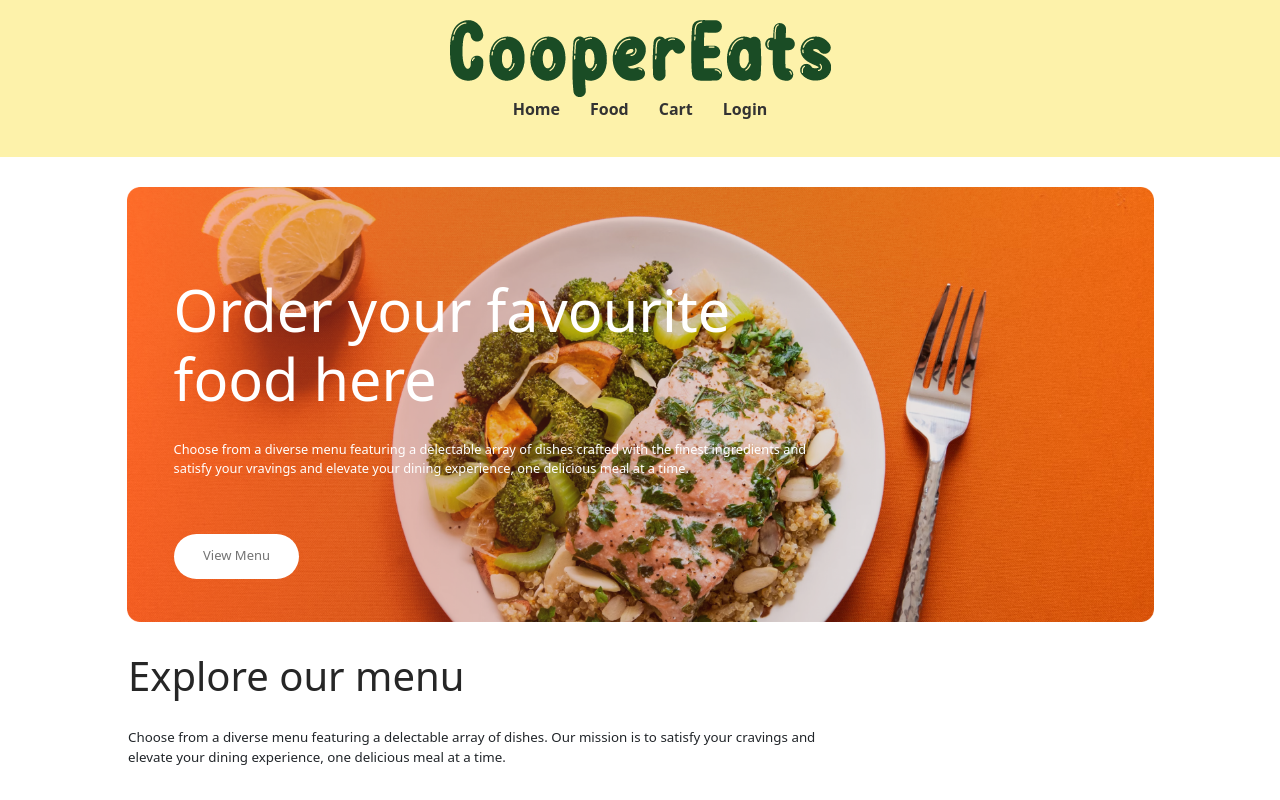
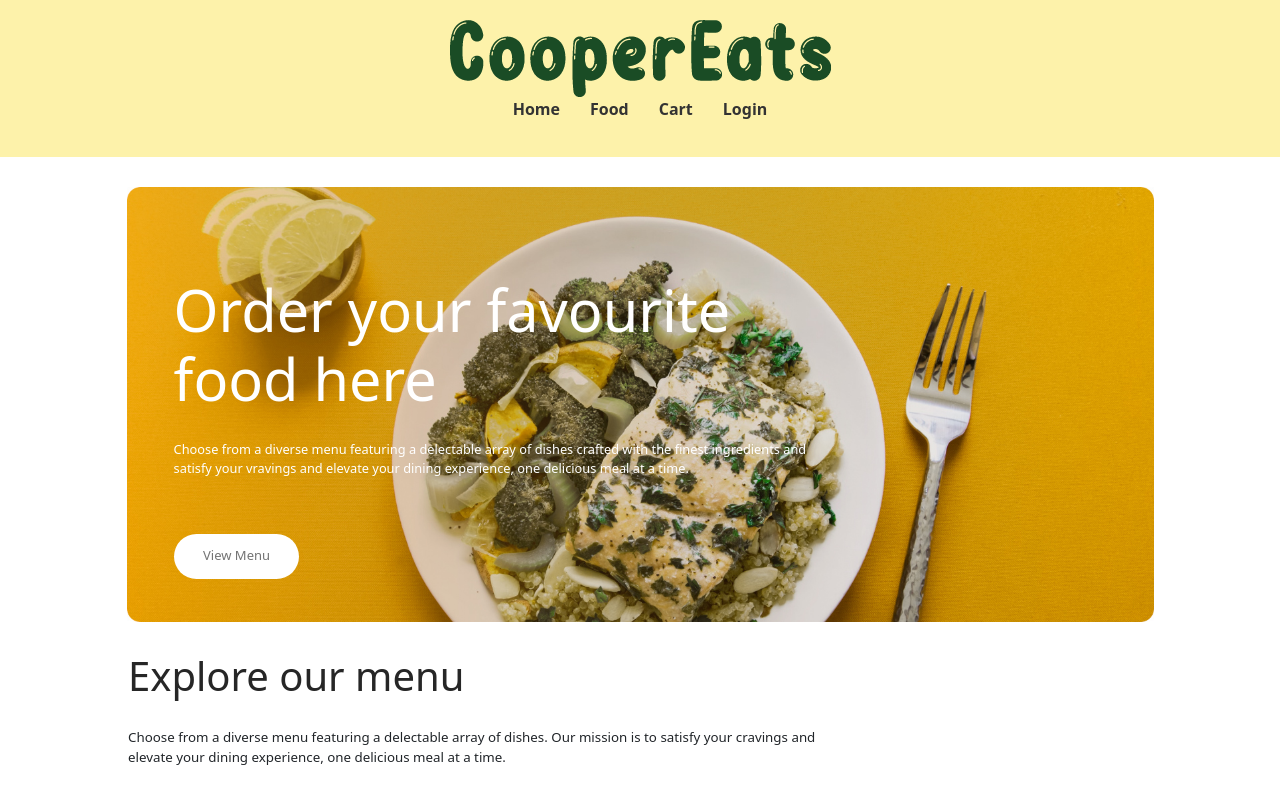
Before and after one commit to justyoyo123/CooperEats, a React (Create React App) app in the folder coopereats-app/: page / in a window 1280 px wide. Shown: the top 800 px of the page. Built offline with nearby package versions, Linux system fonts and the light colour scheme; no server answers.

Commit message:
Homepage image updated

```diff
--- a/coopereats-app/src/components/Home/Top/Top.css
+++ b/coopereats-app/src/components/Home/Top/Top.css
@@ -1,7 +1,7 @@
 .top{
     height: 34vw;
     margin: 30px auto;
-    background: url('../../../foodImages/top_img.png') no-repeat center;
+    background: url('../../../foodImages/topp_img.png') no-repeat center;
     background-size: contain;
     position: relative;
 }
```
Also changed, not shown: coopereats-app/src/foodImages/topp_img.png (added).
